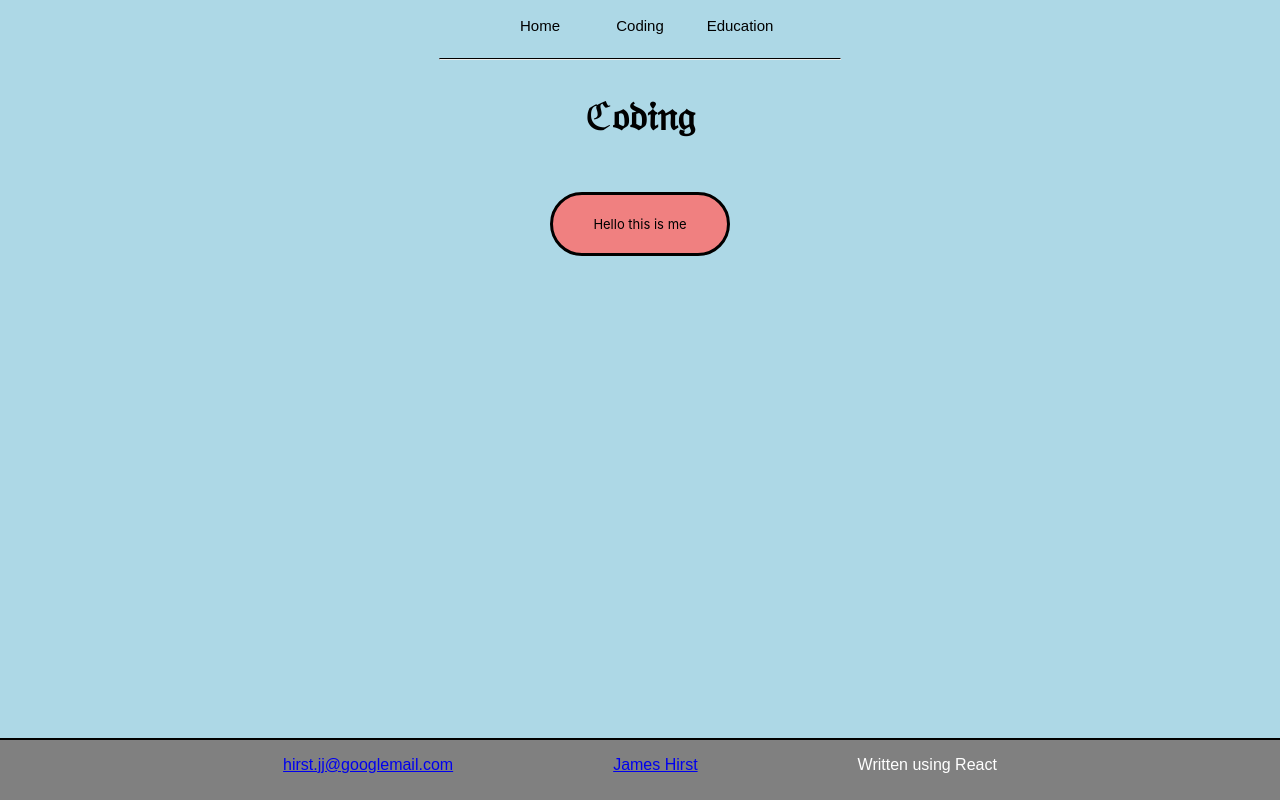
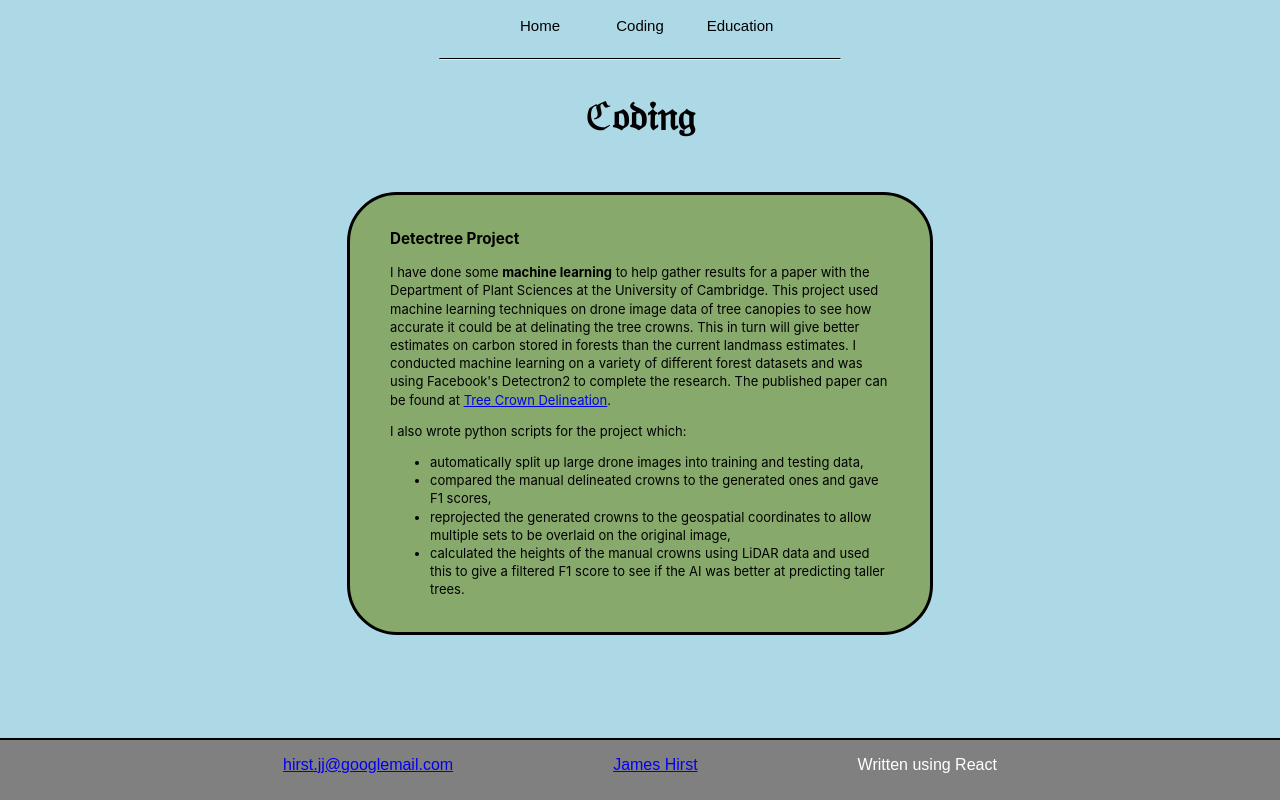
Before and after one commit to James-Hirst-1998/james-hirst-website, a React (Create React App) app: page /#/coding in a window 1280 px wide. Built offline with nearby package versions, Linux system fonts and the light colour scheme; what react-native would draw is missing.

Commit message:
Added in detectree work

```diff
--- a/src/Coding/Detectree.js
+++ b/src/Coding/Detectree.js
@@ -4,8 +4,29 @@ import * as shared from "../shared/styles";
 const Detectree = React.forwardRef((props, ref) => {
     return (
         <div style={{ padding: "0px 20px" }}>
-            <shared.paraBody ref={ref} style={{ backgroundColor: "#F08080", fontSize: "13px", maxWidth: "500px" }}>
-                Hello this is me
+            <shared.paraBody ref={ref} style={{ backgroundColor: "#87A96B", fontSize: "13px", maxWidth: "500px" }}>
+                <h3>Detectree Project</h3>
+                <p>
+                    I have done some <b>machine learning</b> to help gather results for a paper with
+                    the Department of Plant Sciences at the University of Cambridge. This project used machine
+                    learning techniques on drone image data of tree canopies to see how accurate it could be at delinating the tree crowns.
+                    This in turn will give better estimates on carbon stored in forests than the current landmass estimates.
+                    I conducted machine learning on a variety of different forest datasets and was using Facebook's Detectron2 to
+                    complete the research. The published paper can be found at&nbsp;
+                    <a href="https://www.biorxiv.org/content/10.1101/2022.07.10.499480v1.full.pdf" target="_blank" rel="noreferrer">Tree Crown Delineation</a>.
+                </p>
+                <p>
+                    I also wrote python scripts for the project which:
+                    <ul>
+                        <li> automatically split up large drone images into training and testing data,</li>
+                        <li> compared the manual delineated crowns to the generated ones and gave F1 scores,</li>
+                        <li> reprojected the generated crowns to the geospatial coordinates to allow multiple sets to be overlaid on the original image, </li>
+                        <li>
+                            calculated the heights of the manual crowns using LiDAR data and used this to give a filtered F1 score
+                            to see if the AI was better at predicting taller trees.
+                        </li>
+                    </ul>
+                </p>
             </shared.paraBody>
         </div >
     )
```
